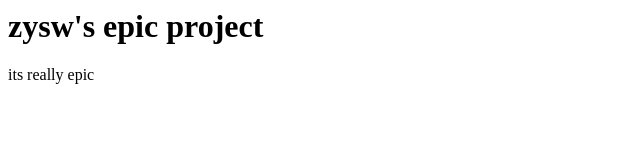
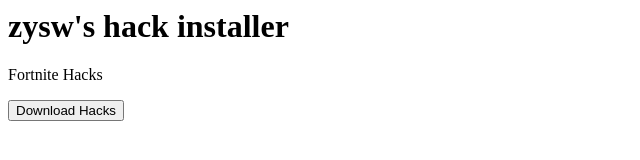
Before and after one commit to zysws/zysws.github.io, a plain HTML site: page index.html in a window 1280 px wide. Shown: the whole page, without its empty margins (0-640 px from the left). Drawn offline with Linux system fonts and the light colour scheme.

Commit message:
initialcommit

```diff
--- a/index.html
+++ b/index.html
@@ -5,7 +5,8 @@
     <title>Document</title>
 </head>
 <body>
-    <h1>zysw's epic project</h1>
-    <p>its really epic</p>
+    <h1>zysw's hack installer</h1>
+    <p>Fortnite Hacks</p>
+    <button>Download Hacks</button>
 </body>
 </html>
```
